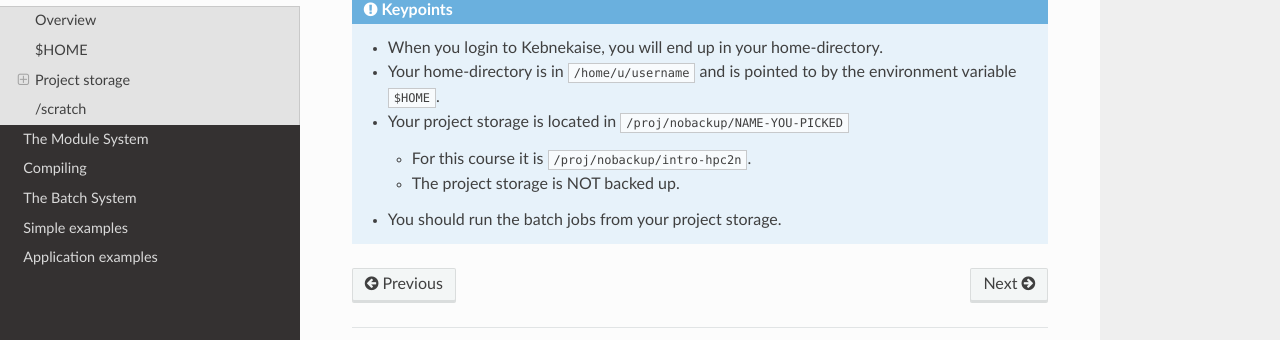
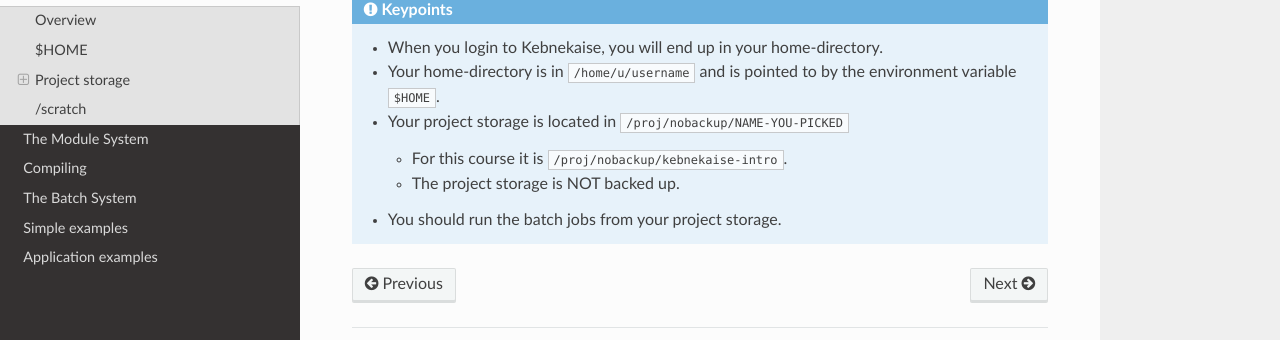
Before and after one commit to hpc2n/intro-course, an MkDocs documentation site: the page built from docs/filesystem.md, in a window 1280 px wide and 900 px high, scrolled down 2387 px. Shown: the part 503-843 px from the top of the window. Built offline with MkDocs 1.6.1, drawn with Linux system fonts in a browser that asks for light colours; nearby versions of some CDN libraries.

Commit message:
Fixing a typo

```diff
--- a/docs/filesystem.md
+++ b/docs/filesystem.md
@@ -90,6 +90,6 @@
     - When you login to Kebnekaise, you will end up in your home-directory.
     - Your home-directory is in <code>/home/u/username</code> and is pointed to by the environment variable <code>$HOME</code>.
     - Your project storage is located in <code>/proj/nobackup/NAME-YOU-PICKED</code>
-        - For this course it is <code>/proj/nobackup/intro-hpc2n</code>.
+        - For this course it is <code>/proj/nobackup/kebnekaise-intro</code>.
         - The project storage is NOT backed up.
     - You should run the batch jobs from your project storage.
```
